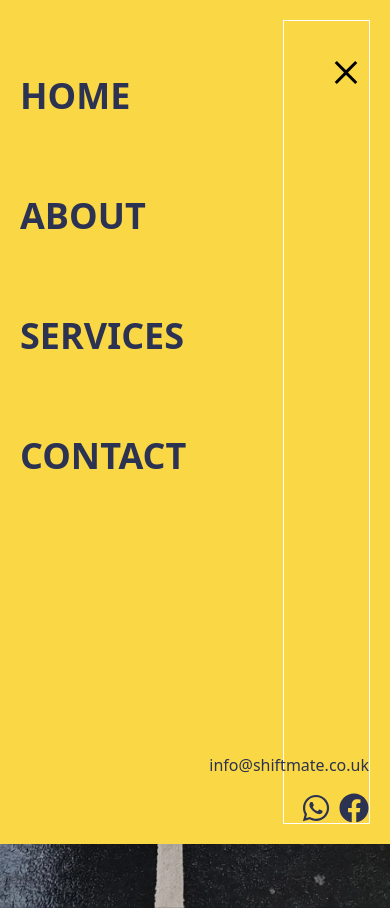
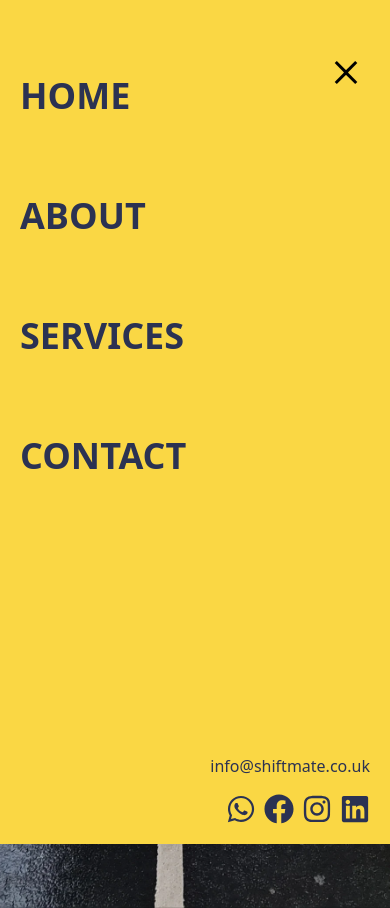
Before and after one commit to JBlackburn94/shift-mate, a Next.js app: page / in a window 390 px wide. Both pictures are taken after a click on the button 346 px from the left and 72 px from the top of the page. Built offline with nearby package versions, Linux system fonts and the light colour scheme.

Commit message:
adds social links and email to mobile nav

```diff
--- a/app/components/Nav.tsx
+++ b/app/components/Nav.tsx
@@ -6,7 +6,8 @@ import { Mail, Phone } from "lucide-react";
 import { Divide as Hamburger } from "hamburger-react";
 import { useState, useEffect } from "react";
 import { motion } from "framer-motion";
-import { FaFacebook, FaWhatsapp } from "react-icons/fa";
+import { FaFacebook, FaInstagram, FaWhatsapp } from "react-icons/fa";
+import { FaLinkedin } from "react-icons/fa6";
 
 export default function Nav() {
   const [open, setOpen] = useState(false);
@@ -111,7 +112,7 @@ export default function Nav() {
             initial={{ opacity: 0 }}
             animate={{ opacity: 1 }}
             transition={{ delay: 0.3 }}
-            className="border border-white flex flex-col justify-end items-end gap-4 h-full w-[25%]"
+            className="flex flex-col justify-end items-end gap-4 h-full w-[25%]"
           >
             <p>info@shiftmate.co.uk</p>
             <div className="flex justify-center items-center gap-2">
@@ -122,10 +123,22 @@ export default function Nav() {
                 <FaWhatsapp className="text-3xl" />
               </Link>
               <Link
-                href="https://api.whatsapp.com/send?phone=07737129843"
+                href="https://www.facebook.com/profile.php?id=61565297475622&rdid=SDTjxWWafnUdjeqf&share_url=https%3A%2F%2Fwww.facebook.com%2Fshare%2FPai7heExECxXbbxS%2F"
                 target="_blank"
               >
                 <FaFacebook className="text-3xl" />
+              </Link>
+              <Link
+                href="https://www.instagram.com/Shiftmateservices"
+                target="_blank"
+              >
+                <FaInstagram className="text-3xl" />
+              </Link>
+              <Link
+                href="https://www.linkedin.com/in/bigbearbuysltd/?utm_source=share&utm_campaign=share_via&utm_content=profile&utm_medium=android_app"
+                target="_blank"
+              >
+                <FaLinkedin className="text-3xl" />
               </Link>
             </div>
           </motion.div>
```
